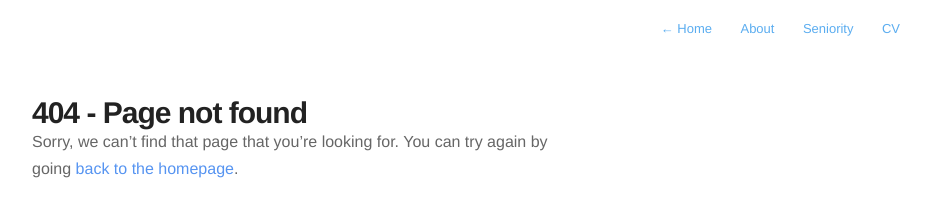
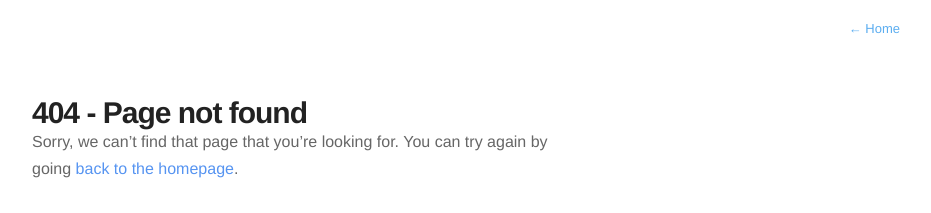
Before and after one commit to frontdevops/alexmayorov.github.io, a Jekyll site: the page built from 404.md, in a window 1280 px wide. Shown: the top 213 px of the page, without its empty margins (348-1279 px from the left). Built offline with Jekyll 4.4.1, drawn with Linux system fonts in a browser that asks for light colours; nearby versions of some CDN libraries; Markdown is read by kramdown in place of the engine named in the settings.

Commit message:
Update navigation.html

```diff
--- a/_includes/navigation.html
+++ b/_includes/navigation.html
@@ -2,19 +2,18 @@
     {% if page.url != "/" %}
         <a href="{{ site.baseurl }}"> <span class="arrow">←</span> Home</a>
     {% endif %}
-
+    {% if page.url == "/" %}
         {% if page.url != "/about/" %}
             {% if site.aboutPage %}
                 <a href="{{ site.baseurl }}about">About</a>
             {% endif %}
         {% endif %}
-    {% if page.url != "/seniority/" && page.url == "/index.html" %}
+        {% if page.url != "/seniority/" %}
             <a href="{{ site.baseurl }}seniority/">Seniority</a>
         {% endif %}
-    {% if page.url != "/cv/" && page.url == "/index.html" %}
+        {% if page.url != "/cv/" %}
             <a href="{{ site.baseurl }}cv/">CV</a>
         {% endif %}
-    {% if page.url == "/" %}
         <a href="{{ site.baseurl }}feed.xml">RSS</a>
         <a class="cta" href="{{ site.baseurl }}feed.xml">Subscribe</a>
     {% endif %}
```
Lines whose indentation alone changed are shown as unchanged.
